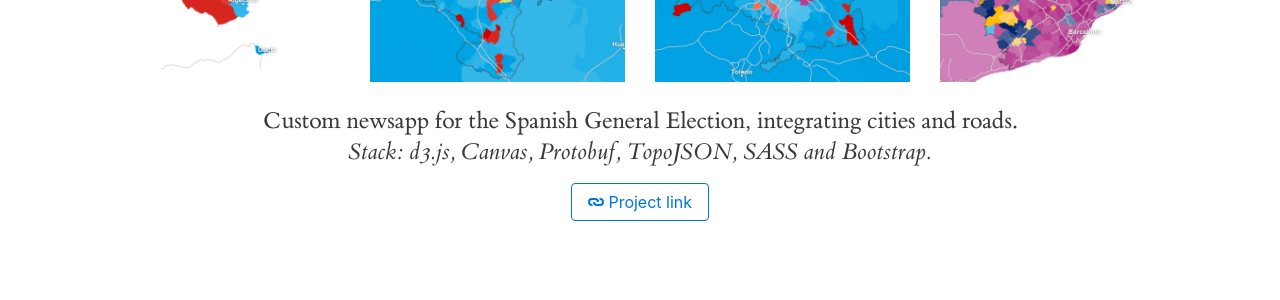
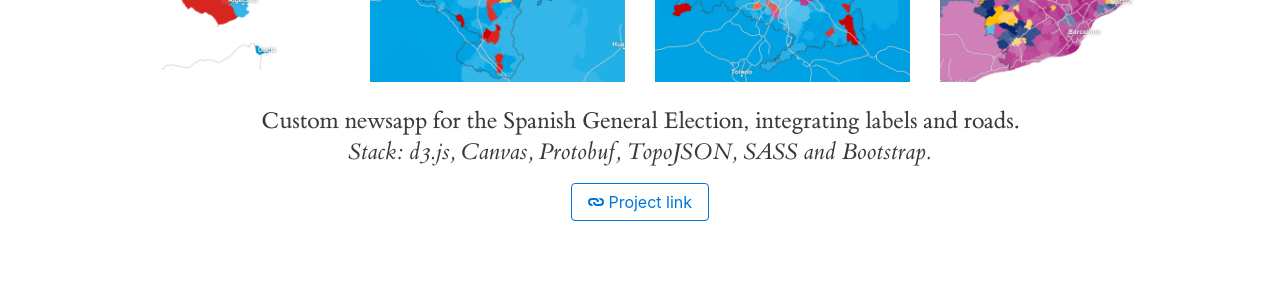
Before and after one commit to martgnz/newsappsio.github.io, a Jekyll site: the page built from index.html, in a window 1280 px wide and 900 px high, scrolled down 524 px. Shown: the part 154-454 px from the top of the window. Built offline with Jekyll 4.4.1, drawn with Linux system fonts in a browser that asks for light colours.

Commit message:
change cities for labels

```diff
--- a/_data/projects.yml
+++ b/_data/projects.yml
@@ -4,7 +4,7 @@
   date: 20th December 2015
   separator: true
   description: >
-    Custom newsapp for the Spanish General Election, integrating cities and roads. <br />
+    Custom newsapp for the Spanish General Election, integrating labels and roads. <br />
     <i>Stack: d3.js, Canvas, Protobuf, TopoJSON, SASS and Bootstrap.</i>
   showcase: >
     <div class="row collage">
--- a/_data/team.yml
+++ b/_data/team.yml
@@ -9,4 +9,4 @@
   img: /img/octodoge.jpg
   email: mailto:m@martingonzalez.net
   website: https://martingonzalez.net
-  description: ddj doge.
+  description: <abbr>ddj</abbr> doge.
```
